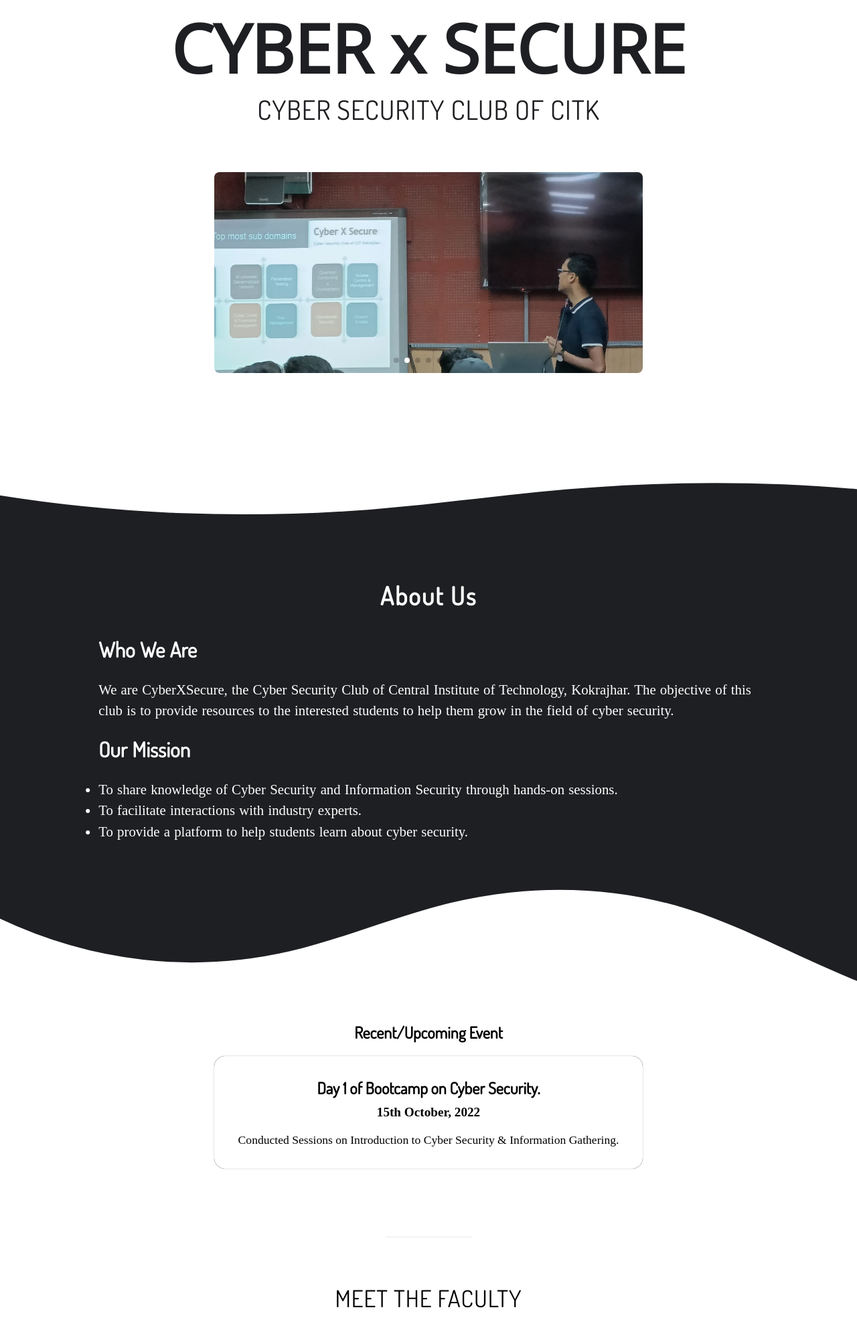
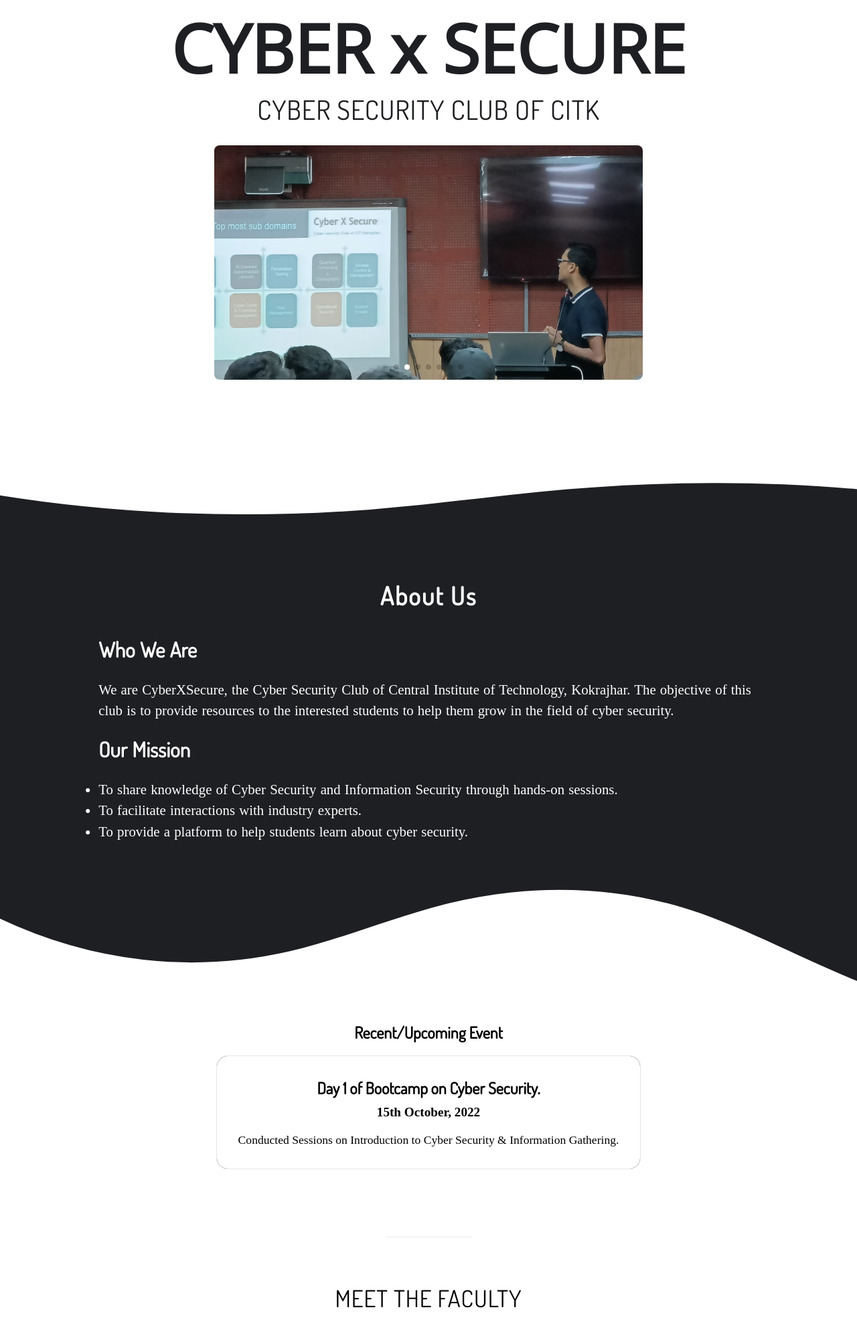
Before and after one commit to IslARY/CyberSecClubCIT-MOCKUP, a website: page index.html in a window 1280 px wide. Shown: the part 177-2160 px from the top of the page at 67% size. Drawn offline with nearby package versions, Linux system fonts and the light colour scheme; a script that the page names is missing.

Commit message:
Resized Recent Event tracker div

```diff
--- a/scss/style.scss
+++ b/scss/style.scss
@@ -55,7 +55,7 @@
 			margin-top: -70px;
 		}
 	}
-	margin-bottom: 250px;
+	margin-bottom: 15rem;
 }
 .space{
 	margin-top: 20px;
@@ -92,8 +92,9 @@
 	margin-top: 200px;
 	.event-content{
 		margin-top: 20px;
-		margin-left: 50%;
-		transform: translateX(-50%);
+		display: flex;
+		align-items: center;
+		justify-content: center;
 		min-height: 6.25rem;
 		min-width: 6.25rem;
 		.event-container{
@@ -474,7 +475,7 @@
 
 //CAROUSEL STYLE
 .carousel-container{
-	margin-top: 70px;
+	margin-top: 30px;
 }
 .swiper {
         width: 50%;
@@ -503,7 +504,7 @@
 		margin-top: 200px;
         display: block;
         width: 800px;
-        height: 300px;
+        height: 350px;
         object-fit: cover;
       }
 
@@ -519,4 +520,8 @@
 		.swiper{
 			width: 100%;
 		}
+		.event-container{
+			padding: 1rem;
+			width: 90%;
+		}
 }
```
Also changed, not shown: scss/style.css, 1 other file.
